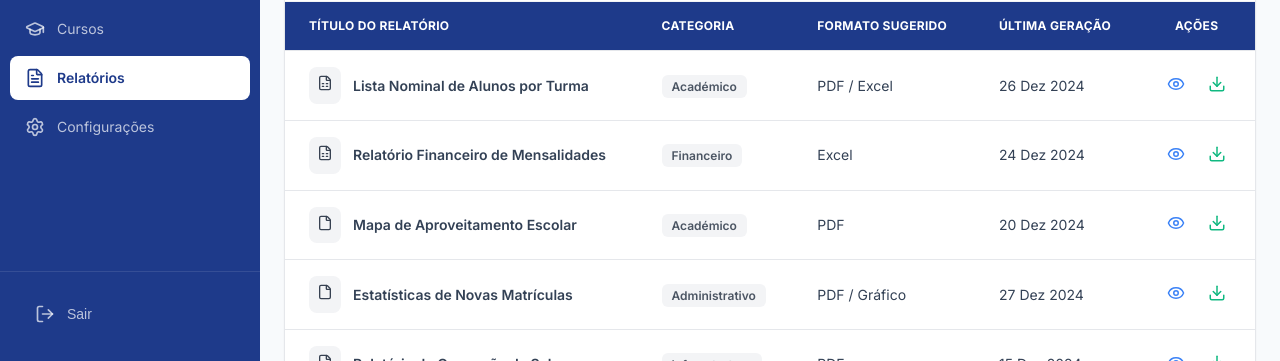
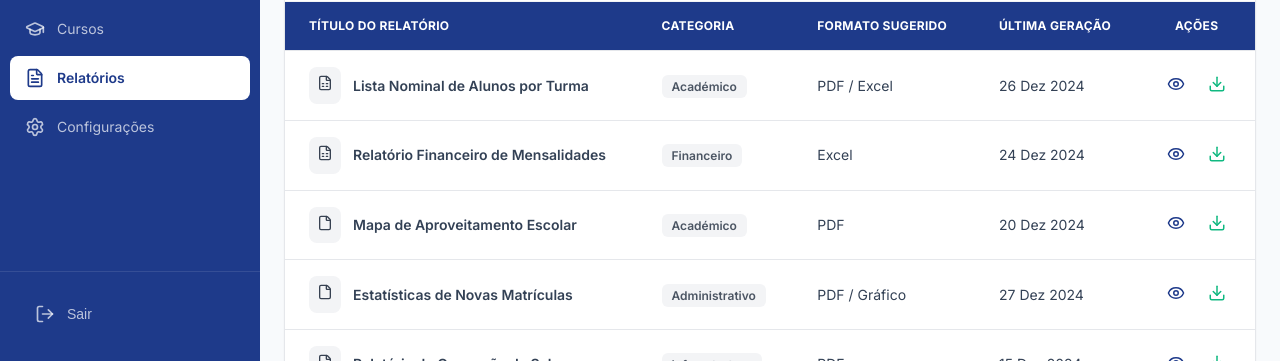
Before and after one commit to aguinaldoarnaldo/Projeto_fim_curso, a React (Vite) app in the folder frontend/: page /relatorios in a window 1280 px wide. Shown: the part 439-800 px from the top of the page. Built offline with nearby package versions, Linux system fonts and the light colour scheme.

Commit message:
style: refine relatorios page styling

```diff
--- a/frontend/src/pages/Relatorios/Relatorios.css
+++ b/frontend/src/pages/Relatorios/Relatorios.css
@@ -22,7 +22,7 @@
     border-radius: 10px;
 }
 
-.icon-bg-blue { background: #eff6ff; color: #1e3a8a; }
+.icon-bg-blue { background: var(--bg-color); color: var(--primary-color); }
 .icon-bg-green { background: #d1fae5; color: #065f46; }
 .icon-bg-amber { background: #fef3c7; color: #92400e; }
 
@@ -110,5 +110,5 @@
     padding: 5px;
 }
 
-.btn-view { color: #3b82f6; }
+.btn-view { color: var(--primary-color); }
 .btn-download { color: #10b981; }
```
